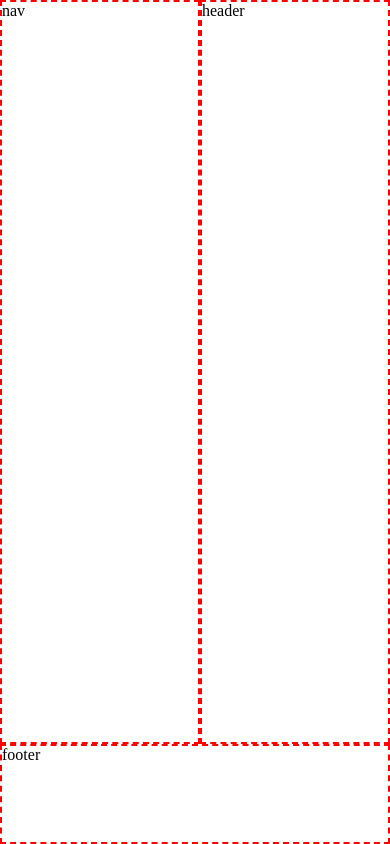
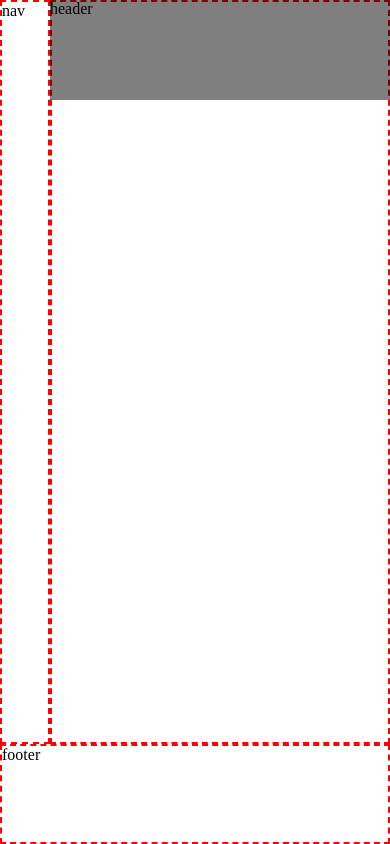
Before and after one commit to RodiaGiordano/html-css-spotifyweb, a plain HTML site: page index.html in a window 390 px wide. Drawn offline with Linux system fonts and the light colour scheme.

Commit message:
style: x-small responsive navbar

```diff
--- a/css/style.css
+++ b/css/style.css
@@ -6,9 +6,6 @@
     margin: 0;
     padding: 0;
 }
-
-
-
 
 
 
@@ -33,8 +30,6 @@ footer> *{
 
 
 
-
-
 /********
 * MAIN *
 *********/
@@ -43,7 +38,6 @@ main{
     display: flex;
 
 }
-
 
 
 
@@ -61,18 +55,63 @@ main{
 
 
 
-
 /***************
 * MAIN CONTENT *
 ****************/
 
 .main-content{
+
     flex-grow: 1;
 }
 
+
+/*************
+* HEADER *
+**************/
+
+#header{
+    position: fixed;
+    background-color: rgba(0, 0, 0, 0.5);
+    top: 0;
+    right: 0;
+    width: calc(100% - 200px);
+    height: 100px;
+}
 
 
 
 /*************
 * RESPONSIVE *
+X-Small <576px - Small ≥576px - Medium ≥768px - Large ≥992px
 **************/
+
+/* ***LARGE*** */
+
+
+
+
+
+
+/* ***MEDIUM*** */
+
+
+
+
+/* ***SMALL*** */
+
+
+
+
+/* *** X-SMALL*** */
+
+@media screen and (max-width: 575px){
+
+    #sidebar{
+        width: 50px;
+
+    }
+
+    #header{
+        width: calc(100% - 50px);
+    }
+}
--- a/index.html
+++ b/index.html
@@ -16,18 +16,24 @@
         </nav>
 
         <div class="main-content">
-            <header id="#header">
+            <header id="header">
+                <div class="container">
+                    <!-- fixed  -->header
 
-                <!-- fixed  -->header
+                </div>
             </header>
 
-        <div class="container">
-            <!-- contenuto principale -->
 
+
+
+
+            <div class="container">
+                <!-- contenuto principale -->
+
+            </div>
         </div>
 
-
-        </div>
+    </main>
 
 
 
@@ -40,7 +46,7 @@
 
 
 
-    </main>
+
 
     <footer>
         <!-- fixed --> <div>footer</div>
```
